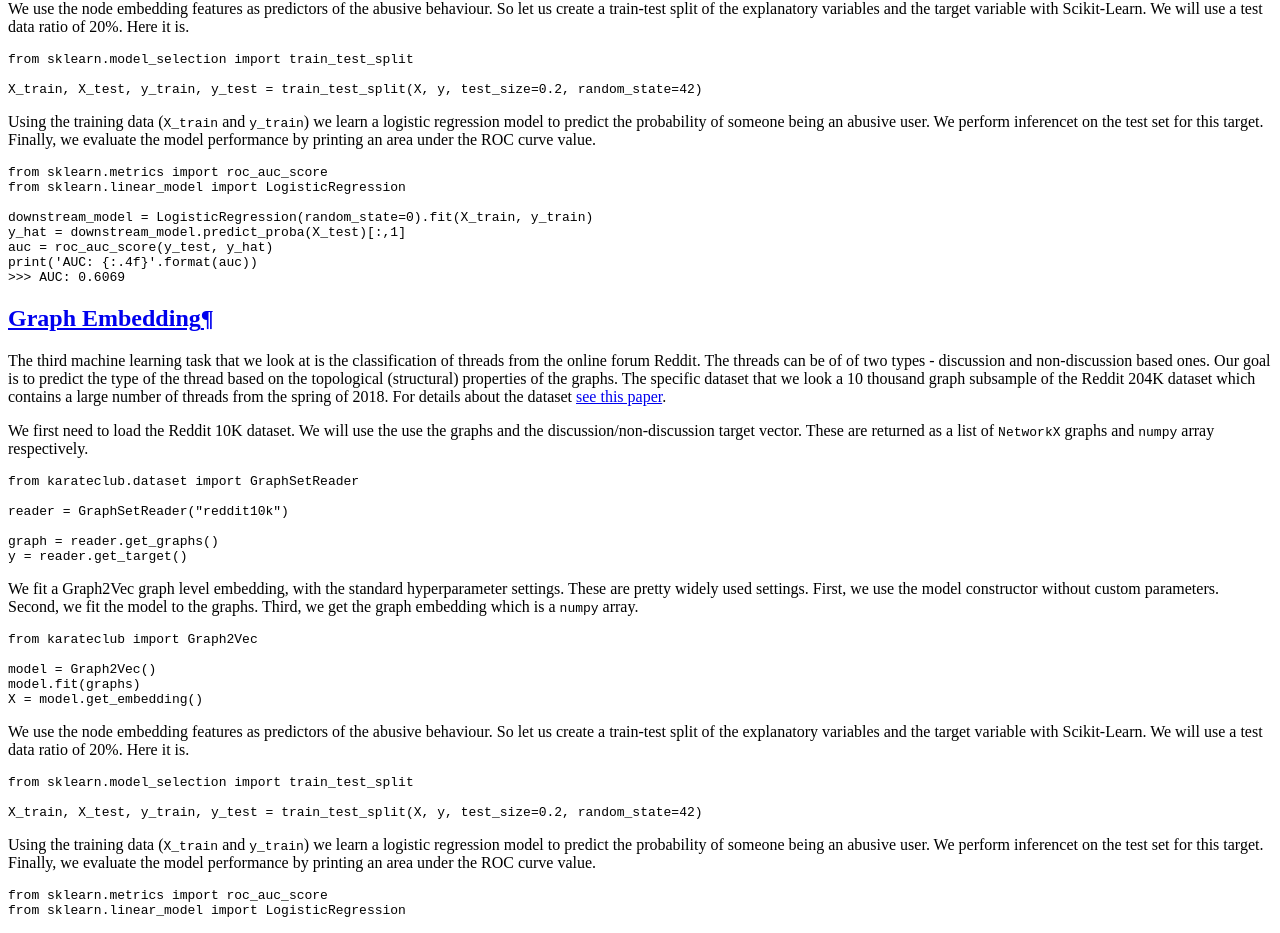
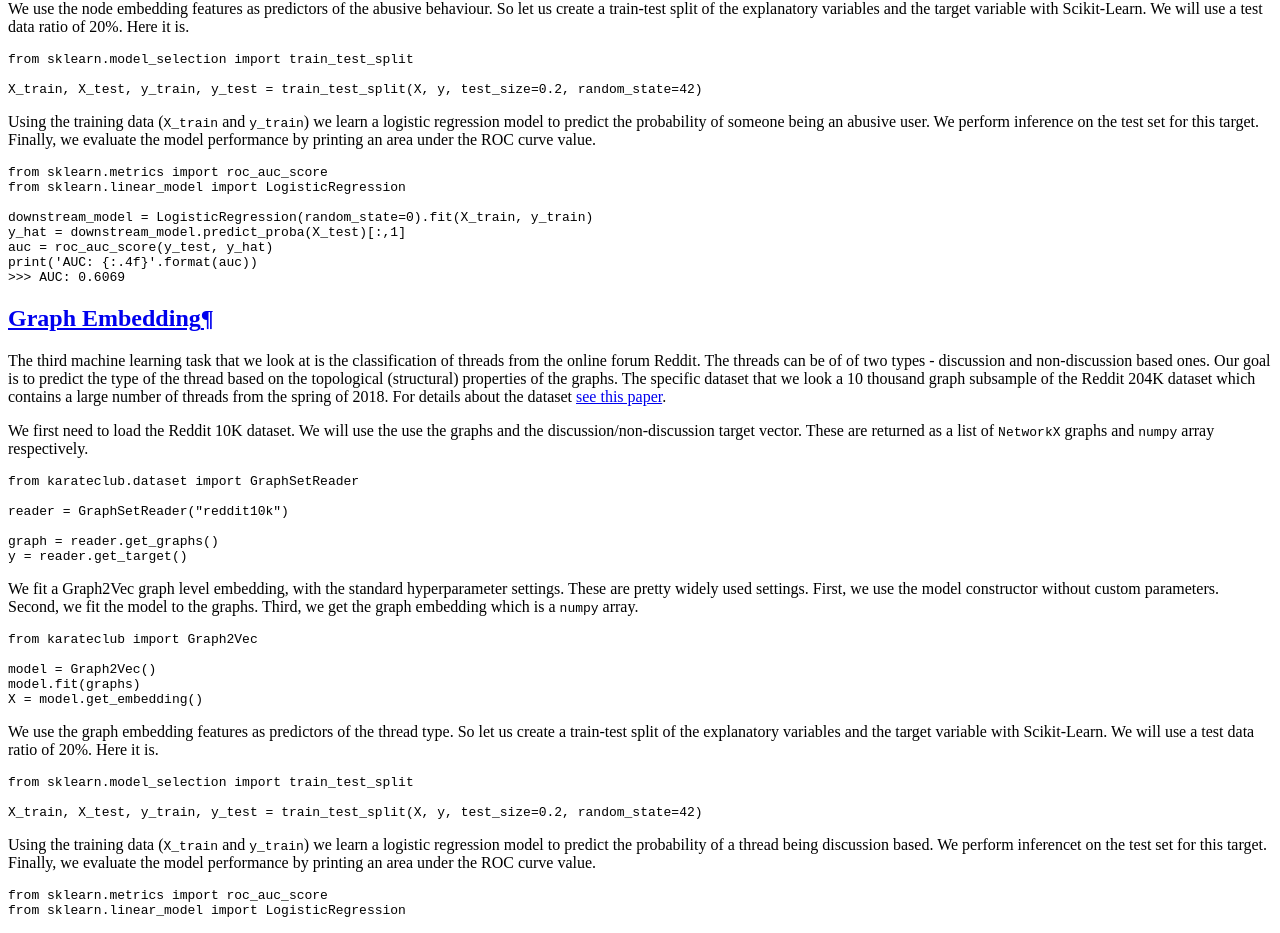
Before and after one commit to benedekrozemberczki/karateclub, a Sphinx documentation site: the page built from docs/source/notes/introduction.rst, in a window 1280 px wide and 1400 px high, scrolled down 2848 px. Shown: the part 147-1080 px from the top of the window. Built offline with Sphinx 7.4.7 and the Read the Docs theme 2.0.0, drawn with Linux system fonts in a browser that asks for light colours; pages that are not in the unit, such as notebooks, are missing from menus.

Commit message:
Reddit 10K dataset

```diff
--- a/docs/source/notes/introduction.rst
+++ b/docs/source/notes/introduction.rst
@@ -157,7 +157,7 @@ and the target variable with Scikit-Learn. We will use a test data ratio of 20%.
 
     X_train, X_test, y_train, y_test = train_test_split(X, y, test_size=0.2, random_state=42)
 
-Using the training data (``X_train`` and ``y_train``) we learn a logistic regression model to predict the probability of someone being an abusive user. We perform inferencet on the test
+Using the training data (``X_train`` and ``y_train``) we learn a logistic regression model to predict the probability of someone being an abusive user. We perform inference on the test
 set for this target. Finally, we evaluate the model performance by printing an area under the ROC curve value.
 
 .. code-block:: python
@@ -204,7 +204,7 @@ which is a ``numpy`` array.
     model.fit(graphs)
     X = model.get_embedding()
 
-We use the node embedding features as predictors of the abusive behaviour. So let us create a train-test split of the explanatory variables
+We use the graph embedding features as predictors of the thread type. So let us create a train-test split of the explanatory variables
 and the target variable with Scikit-Learn. We will use a test data ratio of 20%. Here it is.
 
 .. code-block:: python
@@ -213,7 +213,7 @@ and the target variable with Scikit-Learn. We will use a test data ratio of 20%.
 
     X_train, X_test, y_train, y_test = train_test_split(X, y, test_size=0.2, random_state=42)
 
-Using the training data (``X_train`` and ``y_train``) we learn a logistic regression model to predict the probability of someone being an abusive user. We perform inferencet on the test
+Using the training data (``X_train`` and ``y_train``) we learn a logistic regression model to predict the probability of a thread being discussion based. We perform inferencet on the test
 set for this target. Finally, we evaluate the model performance by printing an area under the ROC curve value.
 
 .. code-block:: python
```
